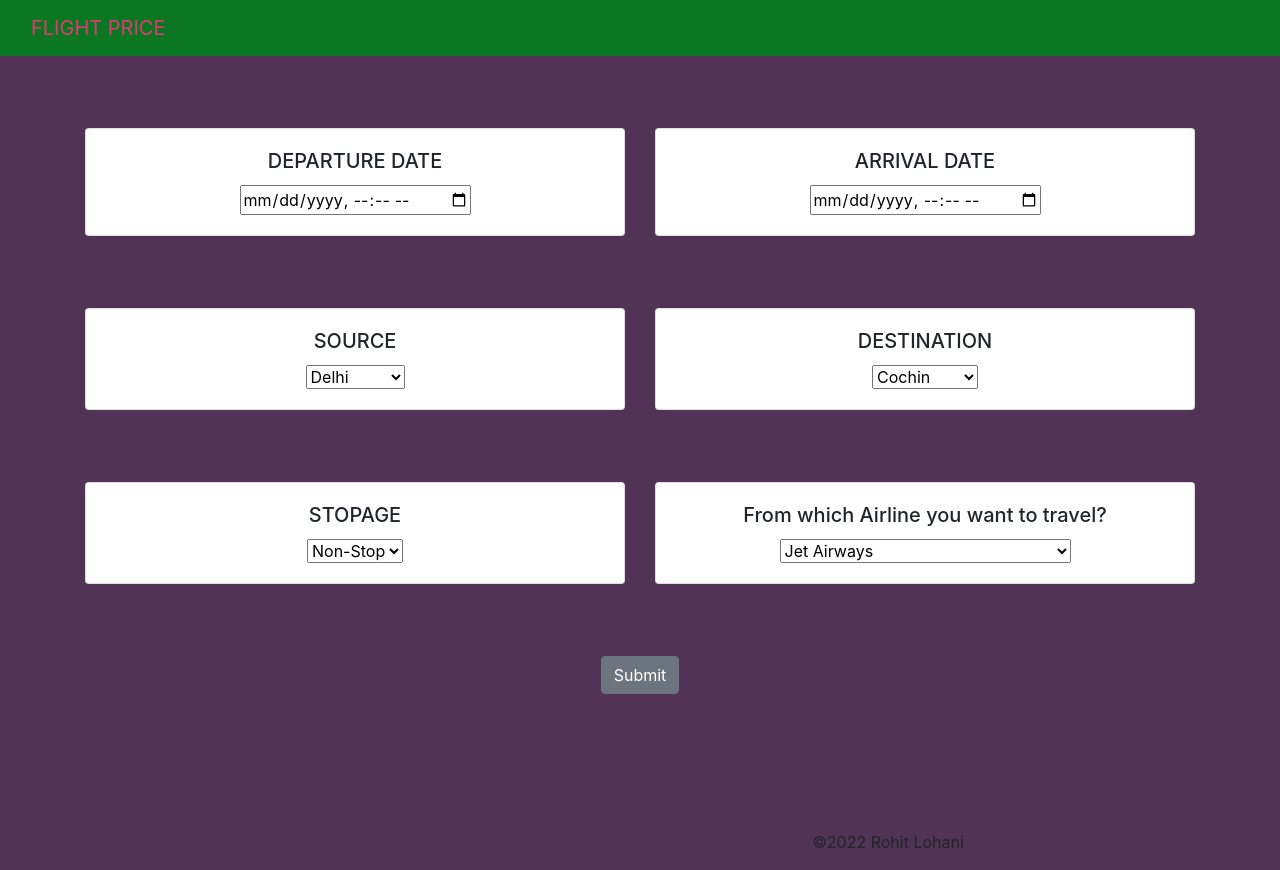
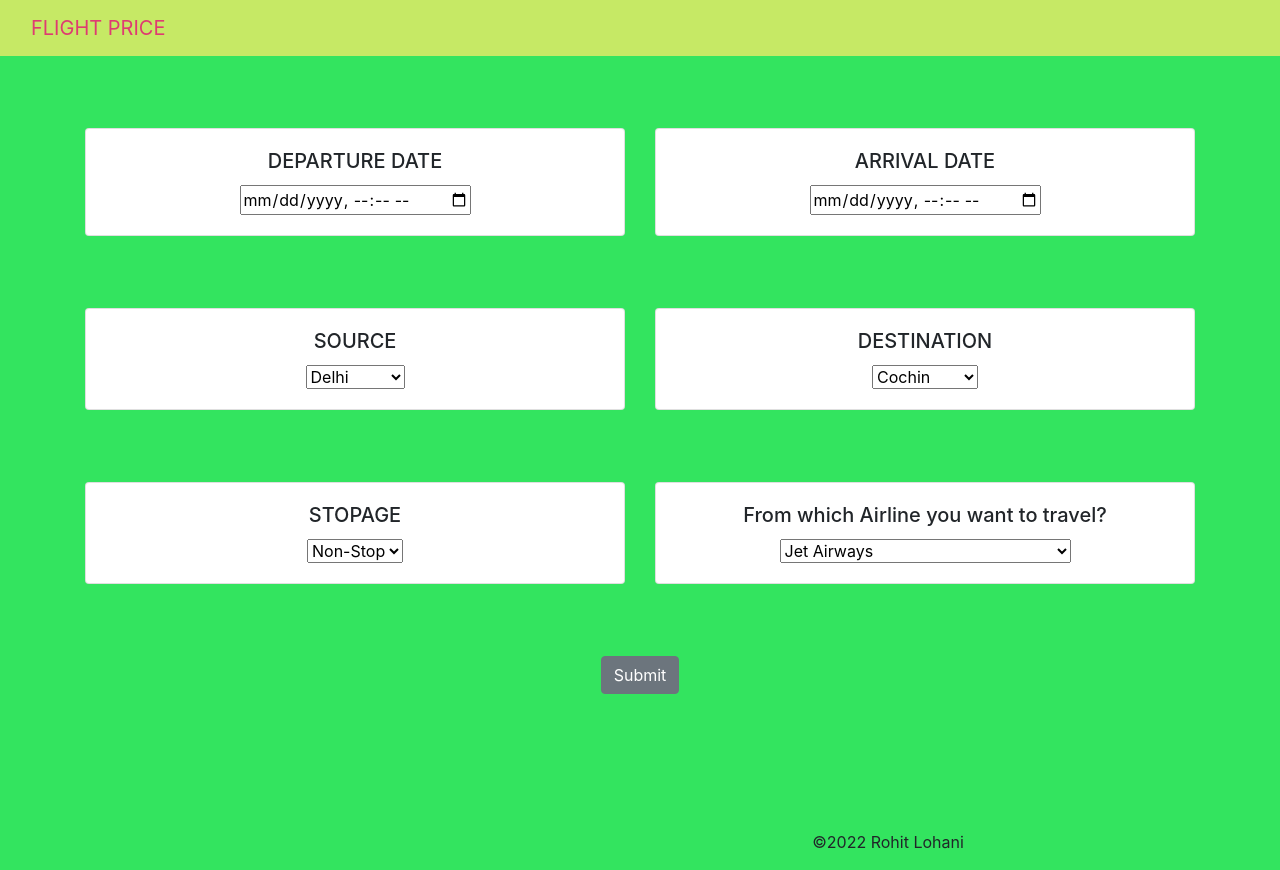
Before and after one commit to Rohit-Lohani/Flight-Fare-Prediction, a Flask app: page / in a window 1280 px wide. Run offline with Flask 2, Linux system fonts and the light colour scheme; parts of the project's set-up code (start-up, migrations or seed data) failed here and were passed over; some libraries are stand-ins or nearby versions.

Commit message:
Update styles.css

```diff
--- a/static/css/styles.css
+++ b/static/css/styles.css
@@ -1,10 +1,10 @@
 body {
-    background-color: #513355;
+    background-color: #33e45f;
     text-align: center;
 }
 
 .navbar {
-    background-color: #0b7722;
+    background-color: #c6e965;
 }
 
 a {
@@ -12,5 +12,5 @@ a {
 }
 
 a:hover {
-    color: #3019b4;
+    color: #37ee5f;
   }
```
